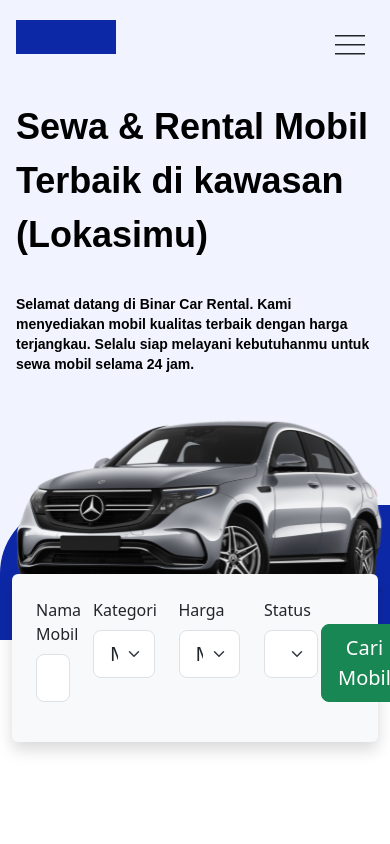
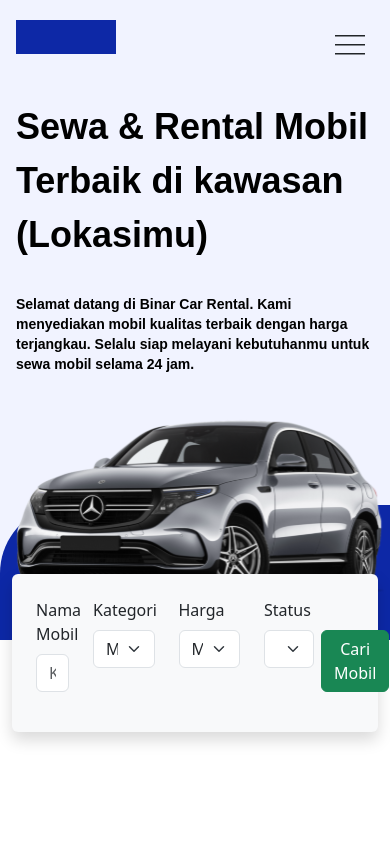
Before and after one commit to HarisMI40/fer-rental-mobil-public, a React (Vite) app: page /cari-mobil in a window 390 px wide. Shown: the top 844 px of the page. Built offline with nearby package versions, Linux system fonts and the light colour scheme.

Commit message:
update hal cariMobil : + get data mobil

```diff
--- a/package.json
+++ b/package.json
@@ -10,6 +10,7 @@
     "preview": "vite preview"
   },
   "dependencies": {
+    "axios": "^1.6.2",
     "bootstrap": "^5.3.2",
     "localforage": "^1.10.0",
     "match-sorter": "^6.3.1",
--- a/src/components/CardCariMobil/CardCariMobil.jsx
+++ b/src/components/CardCariMobil/CardCariMobil.jsx
@@ -1,42 +1,75 @@
-import React from "react";
-import { Button, Col, Container, Form, Row } from "react-bootstrap";
+import axios from "axios";
+import {useEffect, useState} from "react";
+import { Button, Col, Form, Row } from "react-bootstrap";
+import { useSearchParams } from "react-router-dom";
 
-const CardCariMobil = ({onActiveHandler, onBlurHandler}) => {
+
+const CardCariMobil = ({onActiveHandler, onBlurHandler, setCar}) => {
+    const [formData, setFormData] = useState({name : "", category : "", price : "", status : ""});
+
+    let [searchParams, setSearchParams] = useSearchParams();
+
+    useEffect(() => {
+        let parameterData = Object.fromEntries([...searchParams])
+
+        if(Object.keys(parameterData).length === 0) return // cek jika object ( parameter ) kosong
+
+        const getData = async () => {
+            const res = await axios.get("https://api-car-rental.binaracademy.org/customer/v2/car", { params: parameterData});
+            setCar(res.data)
+        }
+
+        getData();
+
+    }, [])
+
+    const submitHandler = (e) => {
+        e.preventDefault();
+        setSearchParams(formData);
+
+        axios.get("https://api-car-rental.binaracademy.org/customer/v2/car", { params: formData})
+        .then((res) =>  setCar(res.data))
+        .finally(() => onBlurHandler())
+    }
     return (
-        <div class="shadow p-4 bg-body-tertiary rounded" style={{position:"relative", zIndex:"9999"}}>
-            <Form>
+        <div className="shadow p-4 bg-body-tertiary rounded" style={{position:"relative", zIndex:"9999"}}>
+            <Form onSubmit={submitHandler}>
                 <Row className="mb-3">
                     <Form.Group as={Col} xs={2} controlId="formGridEmail">
                         <Form.Label>Nama Mobil</Form.Label>
-                        <Form.Control size="lg" type="text" placeholder="Ketik nama/tipe mobil" onFocus={onActiveHandler} onBlur={onBlurHandler} />
+                        <Form.Control size="md" type="text" placeholder="Ketik nama/tipe mobil" onFocus={onActiveHandler} onBlur={onBlurHandler} value={formData.name} onChange={ (e) => setFormData({...formData, name : e.target.value})}/>
                     </Form.Group>
 
                     <Form.Group as={Col} xs={3} controlId="formGridEmail">
                         <Form.Label>Kategori</Form.Label>
-                        <Form.Select size="lg" defaultValue="Choose..."  onFocus={onActiveHandler} onBlur={onBlurHandler}>
+                        <Form.Select size="md" onFocus={onActiveHandler} onBlur={onBlurHandler} value={formData.category} onChange={ (e) => setFormData({...formData, category : e.target.value})}>
                             <option>Masukan Kapasitas Mobil</option>
-                            <option>...</option>
+                            <option value="small">2 - 4 Orang</option>
+                            <option value="medium">4 - 6 Orang</option>
+                            <option value="large">6 - 8 Orang</option>
                         </Form.Select>
                     </Form.Group>
 
                     <Form.Group as={Col} xs={3} controlId="formGridEmail">
                         <Form.Label>Harga</Form.Label>
-                        <Form.Select size="lg" defaultValue="Choose..."  onFocus={onActiveHandler} onBlur={onBlurHandler}>
+                        <Form.Select size="md" onFocus={onActiveHandler} onBlur={onBlurHandler} value={formData.price} onChange={ (e) => setFormData({...formData, price : e.target.value})}>
                             <option>Masukan Harga Sewa Per Hari</option>
-                            <option>...</option>
+                            <option value="1212">100.000</option>
+                            <option value="11111">200.000</option>
+                            <option value="300000">300.000</option>
                         </Form.Select>
                     </Form.Group>
 
                     <Form.Group as={Col} xs={2} controlId="formGridEmail">
                         <Form.Label>Status</Form.Label>
-                        <Form.Select size="lg" defaultValue="Choose..."  onFocus={onActiveHandler} onBlur={onBlurHandler}>
-                            <option>Disewa</option>
-                            <option>...</option>
+                        <Form.Select size="md" onFocus={onActiveHandler} onBlur={onBlurHandler} value={formData.status} onChange={ (e) => setFormData({...formData, status : e.target.value})}>
+                            <option value="true">Disewa</option>
+                            <option value="false">Tidak Disewa</option>
                         </Form.Select>
                     </Form.Group>
 
                     <Col className="d-flex align-items-end" xs={2}>
-                        <Button size="lg" variant="success" onFocus={onActiveHandler} onBlur={onBlurHandler}>Cari Mobil</Button>{' '}
+                        <Button size="md" type="submit" variant="success" onFocus={onActiveHandler} onBlur={onBlurHandler}>Cari Mobil</Button>{' '}
                     </Col>
                     {/* </Form.Group> */}
 
--- a/src/pages/CariMobil/CariMobil.jsx
+++ b/src/pages/CariMobil/CariMobil.jsx
@@ -1,12 +1,14 @@
 import {useState} from "react";
 import HeaderMain from "../../components/HeaderMain/HeaderMain";
 import Hero from "../../components/Hero/Hero";
-import { Container } from "react-bootstrap";
+import { Button, Card, Col, Container, Row } from "react-bootstrap";
 import CardCariMobil from "../../components/CardCariMobil/CardCariMobil";
 import style from "./CariMobil.module.css"
 import Footer from "../../components/Footer/Footer";
+
 const CariMobil = () => {
     const [isActiveInput, setIsActiveInput] = useState(false);
+    const [car, setCar] = useState({cars : []});
 
     const setActiveHandler = () => {
         setIsActiveInput(true)
@@ -16,18 +18,48 @@ const CariMobil = () => {
         setIsActiveInput(false)
     }
 
+    const styleBayangan = {
+        backgroundColor : "rgba(0, 0, 0, 0.60)",
+        zIndex : "99"
+    }
 
   return (
     <div className="position-relative">
         {/* rgba(0, 0, 0, 0.60) */}
-        <div className={style.bayangan} style={{backgroundColor : isActiveInput ? "rgba(0, 0, 0, 0.60)" : ""}}></div>
+        <div className={style.bayangan} style={isActiveInput ?  styleBayangan : {}}></div>
         <HeaderMain>
             <Hero isButtonActive={false}/>
 
         </HeaderMain>
 
         <Container className={style.containerCardCariMobil}>
-            <CardCariMobil onActiveHandler={setActiveHandler} onBlurHandler={setBlurHandler}/>
+            <CardCariMobil onActiveHandler={setActiveHandler} onBlurHandler={setBlurHandler} setCar={setCar}/>
+        </Container>
+
+        <Container>
+            <Row>
+                {car.cars.map((car) => (
+                    <Col md={4} key={car.id}>
+                        <Card className="my-2">
+                            <Card.Img variant="top" src={car.image} height="200px" style={{objectFit : "cover"}}/>
+                            <Card.Body>
+                            <Card.Title>{car.name}</Card.Title>
+                            <Card.Subtitle className="my-2 text-muted">RP {car.price} / hari</Card.Subtitle>
+                            <Card.Text>
+                                Lorem ipsum dolor sit amet, consectetur adipiscing elit, sed do eiusmod tempor incididunt ut labore et dolore magna aliqua.
+                            </Card.Text>
+                            <div className="d-grid gap-2">
+                                <Button variant="success" size="lg" style={{borderRadius : "0px"}}>
+                                    Pilih Mobil
+                                </Button>
+                            </div>
+                            </Card.Body>
+                        </Card>
+                    </Col>
+
+                ))}
+
+            </Row>
         </Container>
 
         <Container className={style.containerFooter}>
--- a/src/pages/CariMobil/CariMobil.module.css
+++ b/src/pages/CariMobil/CariMobil.module.css
@@ -13,6 +13,6 @@
     height: 100%;
     position: absolute;
     background: none;
-    z-index: 99;
-    transition: all 0.5s;
+    /* z-index: 99; */
+    transition: all 0.1s;
 }
```
Also changed, not shown: 1 other file (tests, documents, lock files or other folders).
